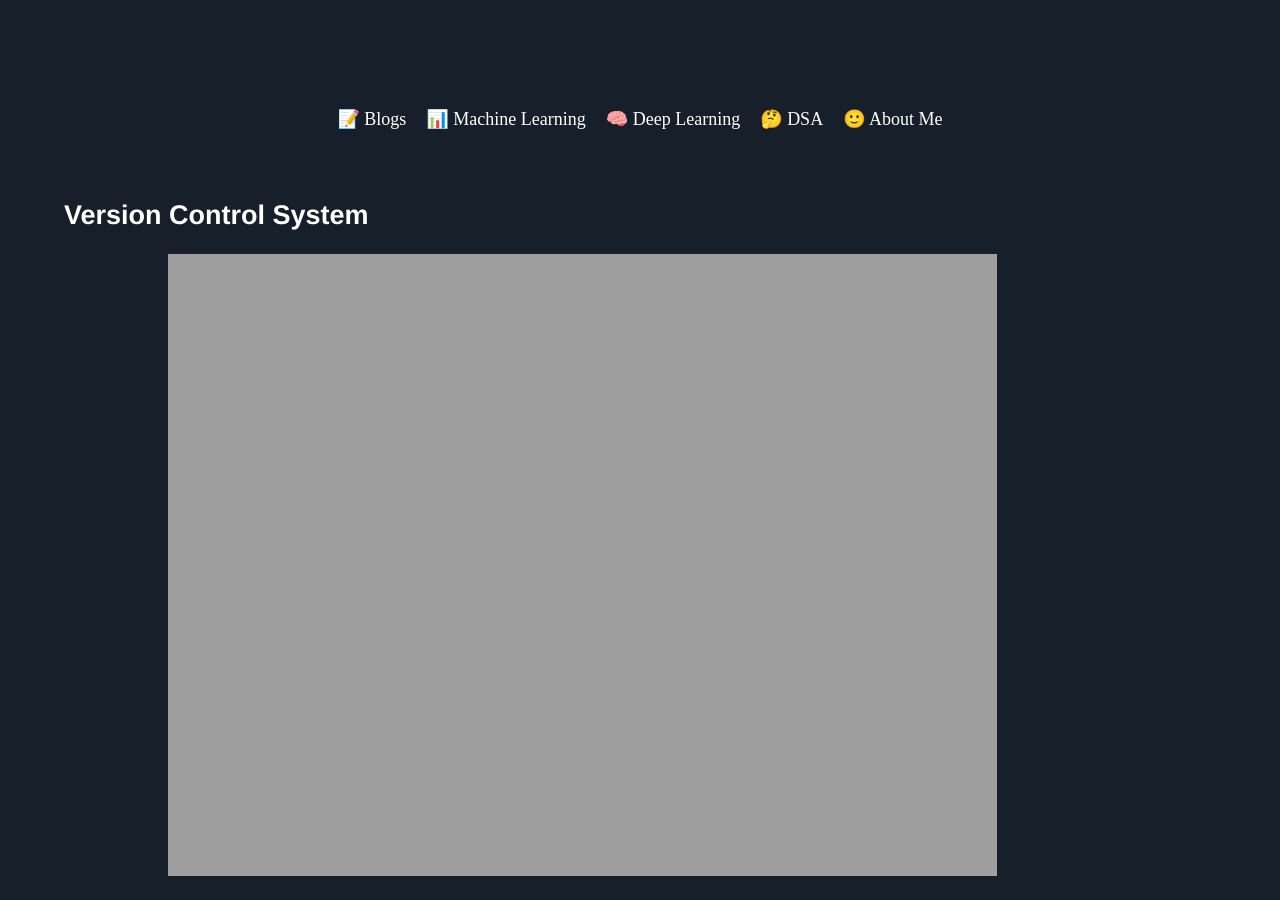
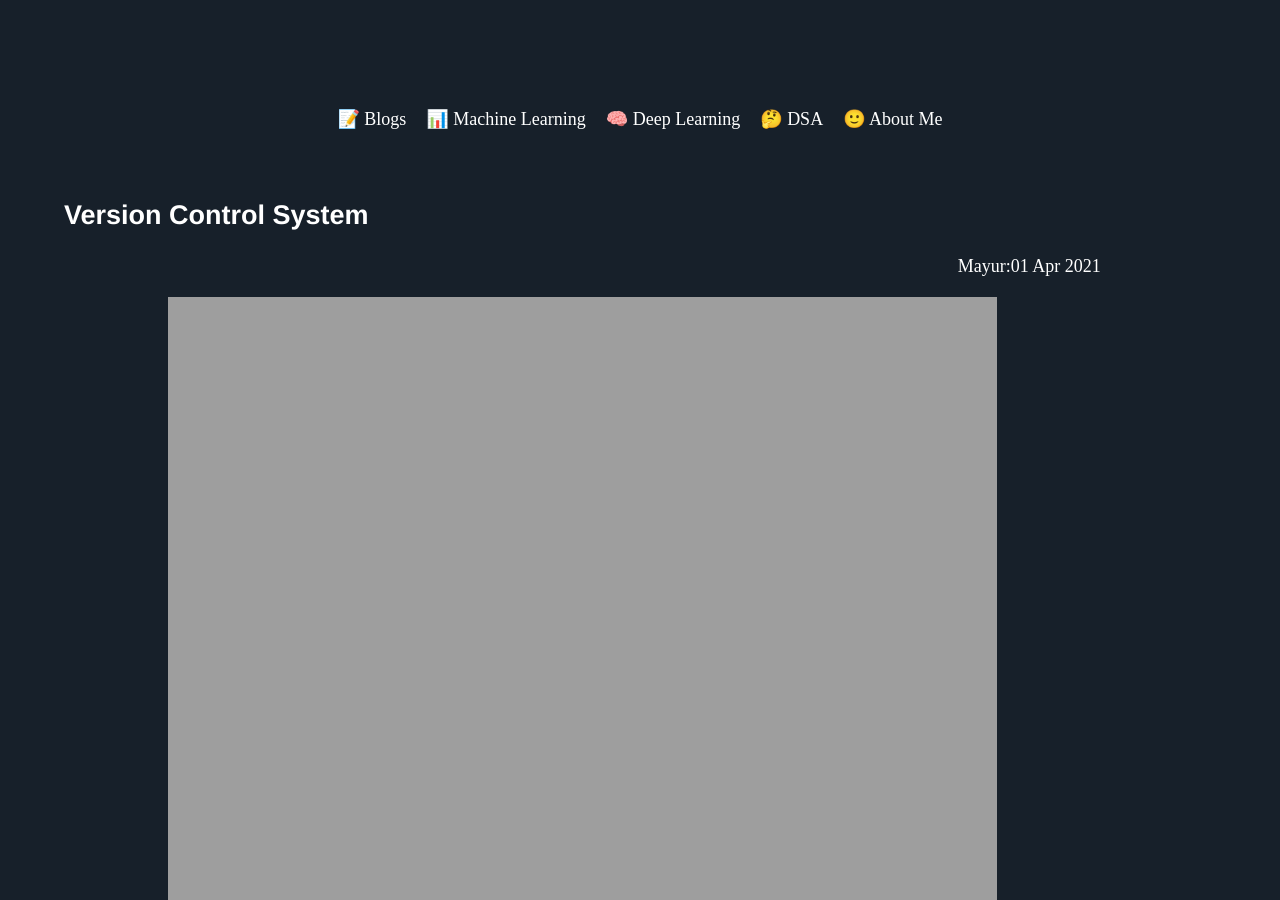
Before and after one commit to Mayurji/mayurji.github.io, a Jekyll site: the page built from _posts/2021-04-01-VCS.md, in a window 1280 px wide and 900 px high. Built offline with Jekyll 4.4.1, drawn with Linux system fonts in a browser that asks for light colours; nearby versions of some CDN libraries; comment, search, counter and statistics services are not loaded.

Commit message:
Update post.html

```diff
--- a/_layouts/post.html
+++ b/_layouts/post.html
@@ -8,7 +8,7 @@
 <head>
 <meta name="viewport" content="width=device-width, initial-scale=1" />
 <h2>{{ page.title }}</h2>
-<!--<p class="meta" style='text-align: right;'>{{page.written_by}}:{{ page.date | date_to_string }}</p>-->
+<p class="meta" style='text-align: right;'>{{page.written_by}}:{{ page.date | date_to_string }}</p>
 <link rel="stylesheet" type="text/css" href="/css/main.css">
 <link rel="stylesheet" href="/css/syntax.css" type="text/css" />
 <!-- <meta name="viewport" content="width=device-width, initial-scale=1" /> -->
```
